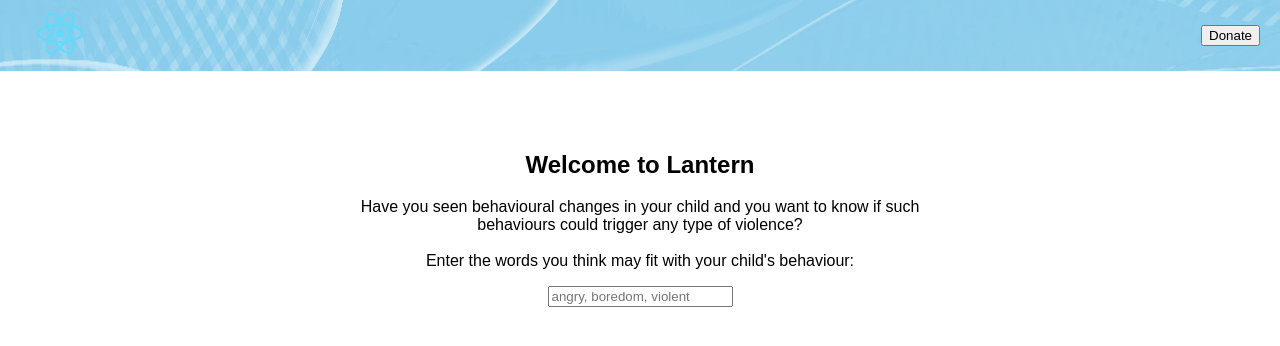
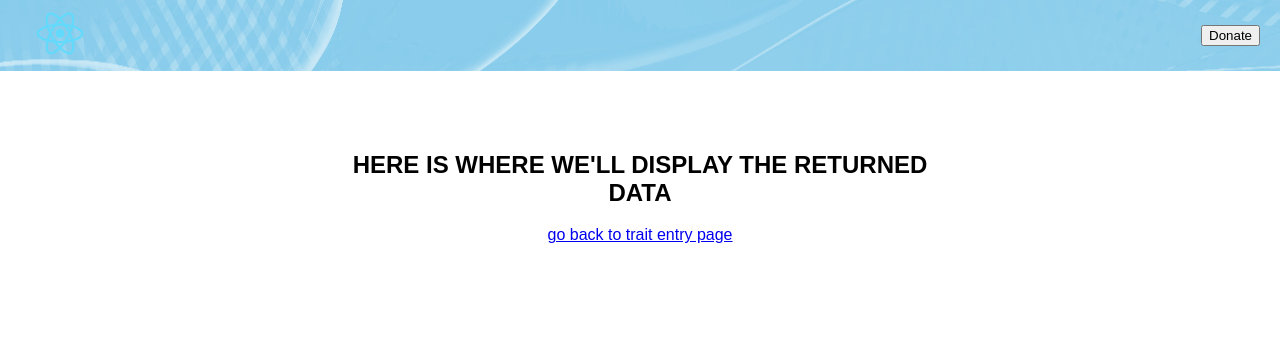
Before and after one commit to egarcia1868/no-school-violence, a React (Create React App) app: page /results in a window 1280 px wide. Shown: the top 346 px of the page. Built offline with nearby package versions, Linux system fonts and the light colour scheme.

Commit message:
adding the use of React Router.  Also added a basic results page that we'll modify later to display the returned data

```diff
--- a/package.json
+++ b/package.json
@@ -8,6 +8,7 @@
     "@testing-library/user-event": "^12.1.10",
     "react": "^17.0.1",
     "react-dom": "^17.0.1",
+    "react-router-dom": "^5.2.0",
     "react-scripts": "4.0.2",
     "web-vitals": "^1.0.1"
   },
--- a/src/App.js
+++ b/src/App.js
@@ -1,38 +1,22 @@
-import logo from './logo.svg';
 import './App.css';
+import React, { useState } from "react";
+import { BrowserRouter as Router, Route} from "react-router-dom";
+import Header from "./components/Header";
+import Form from "./pages/Form";
+import Results from "./pages/Results";
 
 function App() {
   return (
     <main className="App">
-
-{/* ********************************** */
-/*            HEADER                  */
-/* ********************************** */}
-
-      <header className="header">
-        <div class="logo_nsv">
-          <img src={logo} width="80px"/>
+      <Router>
+        <div>
+        {/* <Header/> will display the Header component  */}
+          <Header/>
+          {/* The <Route/> elements will display the appropriate page based on the current URL*/}
+          <Route exact path="/" component={Form}/>
+          <Route exact path="/results" component={Results}/>
         </div>
-        <div class="Donate">
-          <button>Donate</button>
-        </div>
-      </header>
-
-{/************************************/
-/*              FORM                */
-/************************************/}
-
-      <section className="mainframe">
-        <h1>Welcome to Lantern</h1>
-        <p>Have you seen behavioural changes in your child and you want to know if such behaviours could
-            trigger any type of violence? <br/><br/>
-            Enter the words you think may fit with your child's behaviour:
-        </p>
-
-        <form action="">
-          <input type="text" id="keywords" name="key_vals" placeholder="angry, boredom, violent"/>
-        </form>
-      </section>
+      </Router>
     </main>
   );
 }
--- /dev/null
+++ b/src/components/Header/index.js
@@ -0,0 +1,17 @@
+import React from "react";
+import logo from '../../logo.svg';
+
+const Header = () => {
+  return (
+    <header className="header">
+      <div class="logo_nsv">
+        <img src={logo} width="80px"/>
+      </div>
+      <div class="Donate">
+        <button>Donate</button>
+      </div>
+    </header>
+  )
+}
+
+export default Header
--- /dev/null
+++ b/src/pages/Form.js
@@ -0,0 +1,27 @@
+import React from "react";
+import { Link } from "react-router-dom";
+
+const Form = (props) => {
+
+  return (
+    <section className="mainframe">
+      <h1>Welcome to Lantern</h1>
+        <p>Have you seen behavioural changes in your child and you want to know if such behaviours could
+            trigger any type of violence? <br/><br/>
+            Enter the words you think may fit with your child's behaviour:
+        </p>
+
+      <form action="">
+        <input type="text" id="keywords" name="key_vals" placeholder="angry, boredom, violent"/>
+      </form>
+      <Link
+        className="navbar-brand"
+        to="/results"
+      >
+        After filling the form we'll submit the behavior traits to the backend, get the matches and then display them on the following page
+      </Link>
+    </section>
+  )
+}
+
+export default Form
--- /dev/null
+++ b/src/pages/Results.js
@@ -0,0 +1,19 @@
+import React from "react";
+import { Link } from "react-router-dom";
+
+const Results = () => {
+
+  return (
+    <section className="mainframe">
+      <h1>HERE IS WHERE WE'LL DISPLAY THE RETURNED DATA</h1>
+      <Link
+        className="navbar-brand"
+        to="/"
+      >
+        go back to trait entry page
+      </Link>
+    </section>
+  )
+}
+
+export default Results
```
Also changed, not shown: 2 other files (tests, documents, lock files or other folders).
